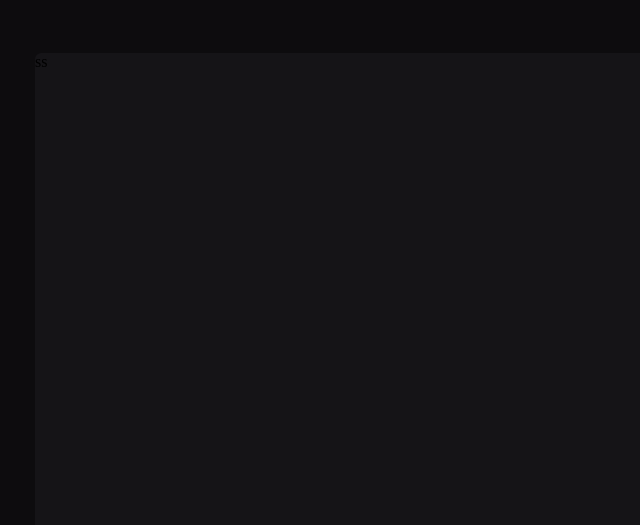
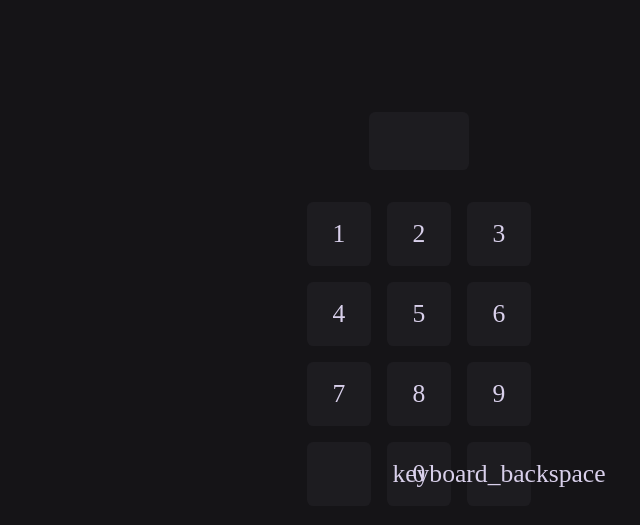
Before and after one commit to Public-Game-Entity/number-test, a React (Create React App) app in the folder client/: page /problem in a window 1280 px wide. Shown: the part 107-632 px from the top of the page, without its empty margins (221-861 px from the left). Built offline with nearby package versions, Linux system fonts and the light colour scheme; the HTML template or start-up script is replaced by a standard one.

Commit message:
feat: next problem

```diff
--- /dev/null
+++ b/client/src/components/InputBox.tsx
@@ -0,0 +1,26 @@
+/** @jsxImportSource @emotion/react */
+
+import React, { useState } from "react";
+import { css, keyframes } from '@emotion/react'
+
+
+function InputBox({ children }) {
+    return (
+        <div css={css({ display: "flex", justifyContent: "center",
+            textAlign: "center",
+            padding: "0.3rem 0.6rem",
+            alignItems: "center",
+            minWidth: "5rem",
+            minHeight: "3rem",
+            fontSize: "1.6rem",
+            backgroundColor: "#1D1C20",
+            borderRadius: "0.4rem",
+            color: "#D9D0EB"
+        })}>
+            <span>{children}</span>
+
+        </div>
+    );
+}
+
+export { InputBox };
--- a/client/src/components/Modal.tsx
+++ b/client/src/components/Modal.tsx
@@ -30,6 +30,8 @@ function Modal({ children, isOpen = false }) {
                     display: "flex",
                     backgroundColor: "#151417",
                     borderRadius: "0.4rem",
+                    justifyContent: "center",
+                    textAlign: "center",
                     width: "60vw",
                     height: "60vh",
                     opacity: "0%",
--- a/client/src/pages/Problem.tsx
+++ b/client/src/pages/Problem.tsx
@@ -6,15 +6,26 @@ import { NumberBlock } from '../components/Number'
 import { NumberPad } from "../components/NumberPad";
 import { useHistory } from "react-router-dom";
 import { Modal } from "../components/Modal";
+import { InputBox } from "../components/InputBox";
 
 
 function ProblemPage() {
+    const history = useHistory()
     const [numbers, setNumbers] = useState([])
     const [numberLength, setNumberLength] = useState(4)
     const [showedNumbers, setShowedNumbers] = useState([])
     const [index, setIndex] = useState(0)
+
     const [intervalTime, setIntervalTime] = useState(2000)
+    const [intervalNext, setIntervalNext] = useState<any>()
+
     const [showSolvePanel, setShowSolvePanel] = useState(false)
+    const [stage, setStage] = useState(1)
+
+    const [value, setValue] = useState('')
+    const [isCurrect, setIsCurrect] = useState(false)
+
+
 
     const animation = css({
         display: "flex",
@@ -27,6 +38,32 @@ function ProblemPage() {
         boxShadow: "0 0 0 0.6rem #151417 inset",
         gap: "0.8rem"
     })
+
+
+    const handleClickNumberPad = (e: any) => {
+        console.log(e.target.id)
+        const id = e.target.id
+        if (Number.isInteger(Number(id))) {
+            setValue(value + id)
+        }
+
+        if (id == "keyboard_backspace") {
+            setValue(value.slice(0, value.length - 1))
+        }
+    }
+
+    const isCurrectAnswer = (): boolean => {
+        const answerText = numbers.join('')
+        if (answerText == '') {
+            return false
+        }
+
+        if (value == answerText) {
+            return true
+        }
+
+        return false
+    }
 
     const getRandomNumber = () => {
         return Math.floor(Math.random() * 10)
@@ -47,18 +84,42 @@ function ProblemPage() {
     }
 
 
+
+    useEffect(() => {
+        const isAnswer = isCurrectAnswer()
+        if (isAnswer) {
+            setTimeout(() => {
+                setIsCurrect(true)
+                setTimeout(() => {
+                    setIsCurrect(false)
+
+                    setStage((stage) => stage + 1)
+
+                }, 500)
+            }, 500)
+        }
+    }, [value])
+
+
     useEffect(() => {
         const startNumber = index * 2
         const endNumber = startNumber + 2
         const selectedNumbers =  numbers.slice(startNumber, endNumber)
         setShowedNumbers(selectedNumbers)
 
-        if (endNumber > numberLength) {
+        if (endNumber >= numberLength) {
             setShowSolvePanel(true)
         }
     }, [index])
 
     useEffect(() => {
+        clearInterval(intervalNext)
+
+        setShowSolvePanel(false)
+        setValue('')
+
+        setNumberLength((length) => length + 2)
+        setIndex(0)
         const list = getRandomList()
         console.log(list)
 
@@ -67,10 +128,12 @@ function ProblemPage() {
         const selectedNumbers = list.slice(0,2)
         setShowedNumbers(selectedNumbers)
 
-        setInterval(() => {
+        const interval = setInterval(() => {
             setNextSelectedNumber()
         }, intervalTime)
-    }, [])
+
+        setIntervalNext(interval)
+    }, [stage])
 
 
     return (
@@ -84,9 +147,25 @@ function ProblemPage() {
             ))}
 
             <div css={css({ display: showSolvePanel ? "" : "none" })}>
-                <Solve answer={numbers}></Solve>
+                <div>
+                    <div css={css({ display: "flex", textAlign: "center", justifyContent: "center", padding: "2rem" })}>
+                        {/* <p css={css({ color: "#D9D0EB" })}>{value}</p> */}
+                        <InputBox>{value}</InputBox>
+                        {/* <NumberBlock number={clickedNumbers[0]}></NumberBlock>
+                        <NumberBlock number={clickedNumbers[1]}></NumberBlock> */}
+
+                    </div>
+                    <NumberPad onClick={handleClickNumberPad}></NumberPad>
+
+                </div>
             </div>
-            <Modal isOpen={true}>ss</Modal>
+
+            <Modal isOpen={isCurrect}>
+                <div css={css({ display: "flex", justifyContent: "center", textAlign: "center" })}>
+                    <p css={css({ color: "#D9D0EB" })}>정답입니다</p>
+
+                </div>
+            </Modal>
 
 
         </div>
@@ -94,62 +173,5 @@ function ProblemPage() {
 }
 
 // { answer } 정답 props와 정답 체크 -> 정답 modal 표시 후 다음 문제
-function Solve({ answer }) {
-    const history = useHistory()
-    const [clickedNumbers, setClickedNumbers] = useState([-1, -1])
-    const [value, setValue] = useState('')
-    const [isCurrect, setIsCurrect] = useState(false)
-
-    const handleClickNumberPad = (e: any) => {
-        console.log(e.target.id)
-        const id = e.target.id
-        if (Number.isInteger(Number(id))) {
-            setValue(value + id)
-        }
-
-        if (id == "keyboard_backspace") {
-            setValue(value.slice(0, value.length - 1))
-        }
-    }
-
-    const isCurrectAnswer = (): boolean => {
-        const answerText = answer.join('')
-        if (answerText == '') {
-            return false
-        }
-
-        if (value == answerText) {
-            return true
-        }
-
-        return false
-    }
-
-    useEffect(() => {
-        const isAnswer = isCurrectAnswer()
-        if (isAnswer) {
-            setTimeout(() => {
-                setIsCurrect(true)
-
-            }, 500)
-        }
-    }, [value])
-
-    return (
-        <div>
-            <div css={css({ display: "flex", textAlign: "center", justifyContent: "center", padding: "2rem" })}>
-                <p css={css({ color: "#D9D0EB" })}>{value}</p>
-                {/* <NumberBlock number={clickedNumbers[0]}></NumberBlock>
-                <NumberBlock number={clickedNumbers[1]}></NumberBlock> */}
-
-            </div>
-            <NumberPad onClick={handleClickNumberPad}></NumberPad>
-
-            <Modal isOpen={isCurrect}>ss</Modal>
-
-        </div>
-    )
-}
-
 
 export default ProblemPage;
```
Also changed, not shown: 1 other file (tests, documents, lock files or other folders).
